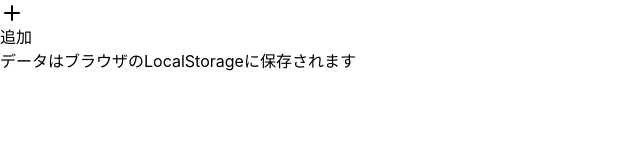
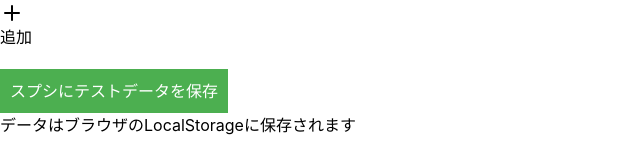
Before and after one commit to ykp1974/FridgeRestManagerCDCI, a React (Vite) app: page / in a window 1280 px wide. Shown: the part 241-404 px from the top of the page, without its empty margins (0-640 px from the left). Built offline with nearby package versions, Linux system fonts and the light colour scheme; no server answers.

Commit message:
2026/2/9@home doPostのテスト機能を配置

```diff
--- a/src/App.tsx
+++ b/src/App.tsx
@@ -41,6 +41,30 @@
     return fetchedCategories.length > 0 ? fetchedCategories.map(cat => cat.name) : ['食材'];
   }, [fetchedCategories]);
 
+  // 1. 保存用関数を定義
+  const saveToSpreadsheet = async () => {
+    const GAS_URL = "https://script.google.com/macros/s/AKfycbz8OTAlrVLKILXZv01DkmeOpQa0-nLlP7XfEwZk_cNDgPb4DSRAhaOTqyY0gKKBNOU/exec"; // 末尾が /exec であることを確認
+    const testData = { message: "テスト成功", value: 123 };
+
+    try {
+      await fetch(GAS_URL, {
+        method: "POST",
+        mode: "no-cors", // これによりブラウザのCORSチェックをスキップします
+        cache: "no-cache",
+        headers: {
+          // 重要：ここをあえて空にするか、Content-Typeを指定しない
+        },
+        body: JSON.stringify(testData),
+      });
+
+      // no-corsモードではレスポンスの中身は読めませんが、
+      // ここまで来れば送信処理自体はブラウザから投げられています。
+      alert("送信処理を投げました。スプシを確認してください。");
+    } catch (e) {
+      console.error("ネットワークエラー:", e);
+    }
+  };
+
   return (
     <Layout>
       {error && (
@@ -79,6 +103,14 @@
           <IngredientList ingredients={filteredIngredients} onRemove={removeIngredient} />
         </div>
         <IngredientForm onSubmit={handleAddIngredient} availableCategories={ingredientFormCategories} />
+
+        {/* 2. テスト用ボタンを配置 */}
+        <button
+          onClick={saveToSpreadsheet}
+          style={{ marginTop: '20px', padding: '10px', backgroundColor: '#4CAF50', color: 'white' }}
+        >
+          スプシにテストデータを保存
+        </button>
       </div>
     </Layout>
   );
```
Also changed, not shown: 1 other file (tests, documents, lock files or other folders).
